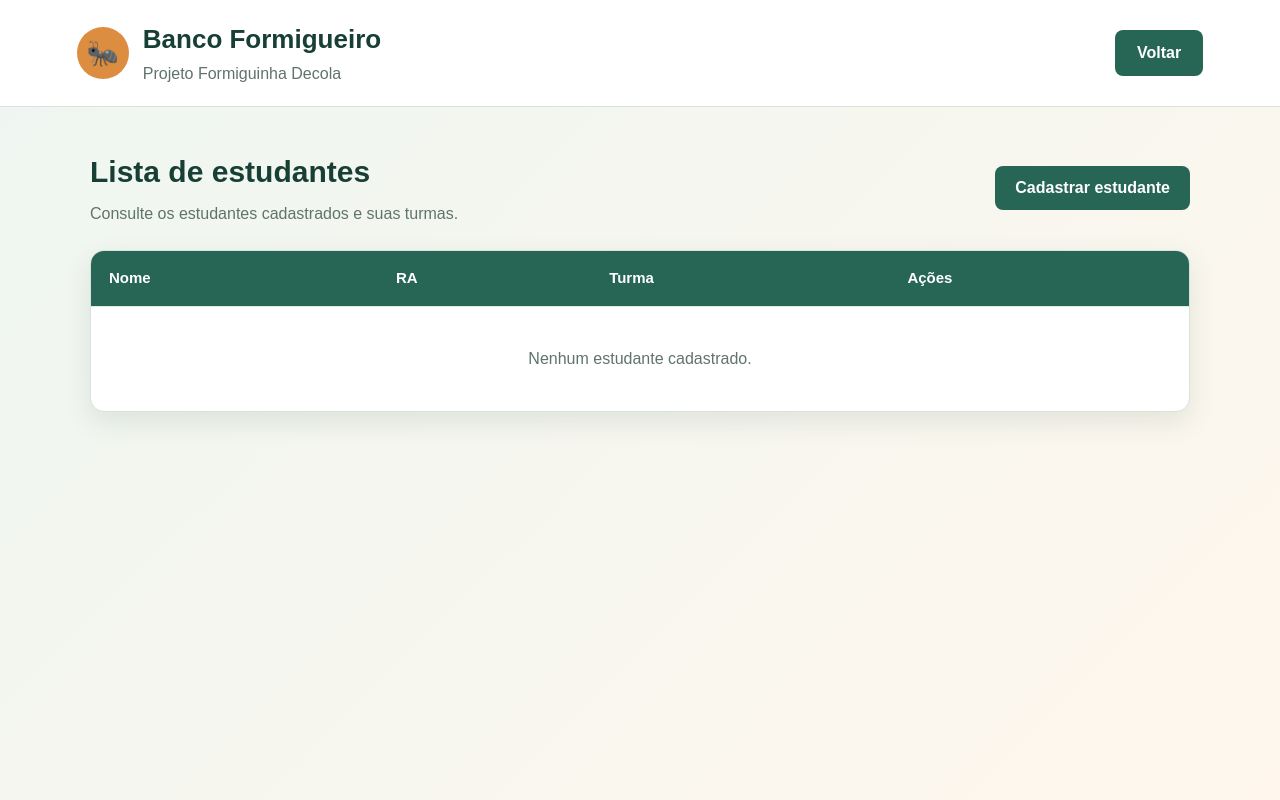
After one commit to analauratomazsantos-sys/formiguinha-decola, a Node server app: page /estudantes in a window 1280 px wide. The commit adds this page. Run offline with Node 20, Linux system fonts and the light colour scheme.

Commit message:
Cria tela de listagem de estudantes

```diff
--- a/api/controllers/indexControllers.js
+++ b/api/controllers/indexControllers.js
@@ -10,8 +10,13 @@ function exibirCadastroEstudante(req, res) {
     res.render("cadastro-estudante");
 }
 
+function exibirListaEstudantes(req, res) {
+    res.render("lista-estudantes", { estudantes: [] });
+}
+
 module.exports = {
     exibirLogin,
     exibirPainel,
-    exibirCadastroEstudante
+    exibirCadastroEstudante,
+    exibirListaEstudantes
 };
--- a/api/routes/indexRoutes.js
+++ b/api/routes/indexRoutes.js
@@ -6,5 +6,6 @@ router.get("/", indexControllers.exibirLogin);
 router.get("/login", indexControllers.exibirLogin);
 router.get("/painel", indexControllers.exibirPainel);
 router.get("/estudantes/novo", indexControllers.exibirCadastroEstudante);
+router.get("/estudantes", indexControllers.exibirListaEstudantes);
 
 module.exports = router;
--- /dev/null
+++ b/api/views/lista-estudantes.ejs
@@ -0,0 +1,62 @@
+<!DOCTYPE html>
+<html lang="pt-BR">
+<head>
+    <meta charset="UTF-8">
+    <meta name="viewport" content="width=device-width, initial-scale=1.0">
+    <title>Lista de estudantes | Formiguinha Decola</title>
+    <link rel="stylesheet" href="/css/estilos.css">
+</head>
+<body class="pagina-lista">
+    <header class="topo-painel">
+        <div class="marca-painel">
+            <span class="icone-formiga">🐜</span>
+            <div>
+                <h1>Banco Formigueiro</h1>
+                <p>Projeto Formiguinha Decola</p>
+            </div>
+        </div>
+        <a class="botao-sair" href="/painel">Voltar</a>
+    </header>
+
+    <main class="conteudo-lista">
+        <section class="cabecalho-lista">
+            <div>
+                <h2>Lista de estudantes</h2>
+                <p>Consulte os estudantes cadastrados e suas turmas.</p>
+            </div>
+            <a class="botao-novo" href="/estudantes/novo">Cadastrar estudante</a>
+        </section>
+
+        <section class="tabela-container">
+            <table class="tabela-estudantes">
+                <thead>
+                    <tr>
+                        <th scope="col">Nome</th>
+                        <th scope="col">RA</th>
+                        <th scope="col">Turma</th>
+                        <th scope="col">Ações</th>
+                    </tr>
+                </thead>
+                <tbody>
+                    <% if (!estudantes || estudantes.length === 0) { %>
+                        <tr>
+                            <td colspan="4" class="estado-vazio">Nenhum estudante cadastrado.</td>
+                        </tr>
+                    <% } else { %>
+                        <% estudantes.forEach((estudante) => { %>
+                            <tr>
+                                <td><%= estudante.nome %></td>
+                                <td><%= estudante.ra %></td>
+                                <td><%= estudante.turma %></td>
+                                <td>
+                                    <a class="botao-tabela" href="/estudantes/<%= estudante.id %>">Consultar</a>
+                                </td>
+                            </tr>
+                        <% }); %>
+                    <% } %>
+                </tbody>
+            </table>
+        </section>
+    </main>
+</body>
+</html>
--- a/public/css/estilos.css
+++ b/public/css/estilos.css
@@ -454,3 +454,126 @@ button:focus-visible {
         width: 100%;
     }
 }
+
+.pagina-lista {
+    margin: 0;
+    min-height: 100vh;
+    background: linear-gradient(135deg, #eef6f1, #fff7ed);
+    color: #173f35;
+}
+
+.conteudo-lista {
+    width: 90%;
+    max-width: 1100px;
+    margin: 0 auto;
+    padding: 42px 0;
+}
+
+.cabecalho-lista {
+    display: flex;
+    align-items: center;
+    justify-content: space-between;
+    gap: 20px;
+    margin-bottom: 24px;
+}
+
+.cabecalho-lista h2 {
+    margin: 0;
+    font-size: 30px;
+}
+
+.cabecalho-lista p {
+    margin: 8px 0 0;
+    color: #60736d;
+}
+
+.botao-novo {
+    display: inline-flex;
+    align-items: center;
+    justify-content: center;
+    min-height: 44px;
+    padding: 0 20px;
+    border-radius: 8px;
+    background: #276554;
+    color: #ffffff;
+    text-decoration: none;
+    font-weight: 600;
+    white-space: nowrap;
+    transition: 0.2s;
+}
+
+.botao-novo:hover {
+    background: #194b3f;
+    transform: translateY(-2px);
+}
+
+.tabela-container {
+    overflow-x: auto;
+    border: 1px solid #d8e3de;
+    border-radius: 14px;
+    background: #ffffff;
+    box-shadow: 0 10px 28px rgba(23, 63, 53, 0.1);
+}
+
+.tabela-estudantes {
+    width: 100%;
+    min-width: 650px;
+    border-collapse: collapse;
+}
+
+.tabela-estudantes th,
+.tabela-estudantes td {
+    padding: 16px 18px;
+    text-align: left;
+    border-bottom: 1px solid #e1e9e5;
+}
+
+.tabela-estudantes th {
+    background: #276554;
+    color: #ffffff;
+    font-size: 15px;
+}
+
+.tabela-estudantes tbody tr:hover {
+    background: #f4f8f6;
+}
+
+.tabela-estudantes tbody tr:last-child td {
+    border-bottom: none;
+}
+
+.estado-vazio {
+    padding: 40px !important;
+    text-align: center !important;
+    color: #60736d;
+}
+
+.botao-tabela {
+    display: inline-block;
+    padding: 8px 14px;
+    border-radius: 6px;
+    background: #fff4e7;
+    color: #70451d;
+    text-decoration: none;
+    font-weight: 600;
+}
+
+.botao-tabela:hover {
+    background: #f5dfc6;
+}
+
+@media (max-width: 700px) {
+    .cabecalho-lista {
+        align-items: stretch;
+        flex-direction: column;
+    }
+
+    .botao-novo {
+        width: 100%;
+    }
+
+    .tabela-estudantes th,
+    .tabela-estudantes td {
+        padding: 13px;
+    }
+}
```
